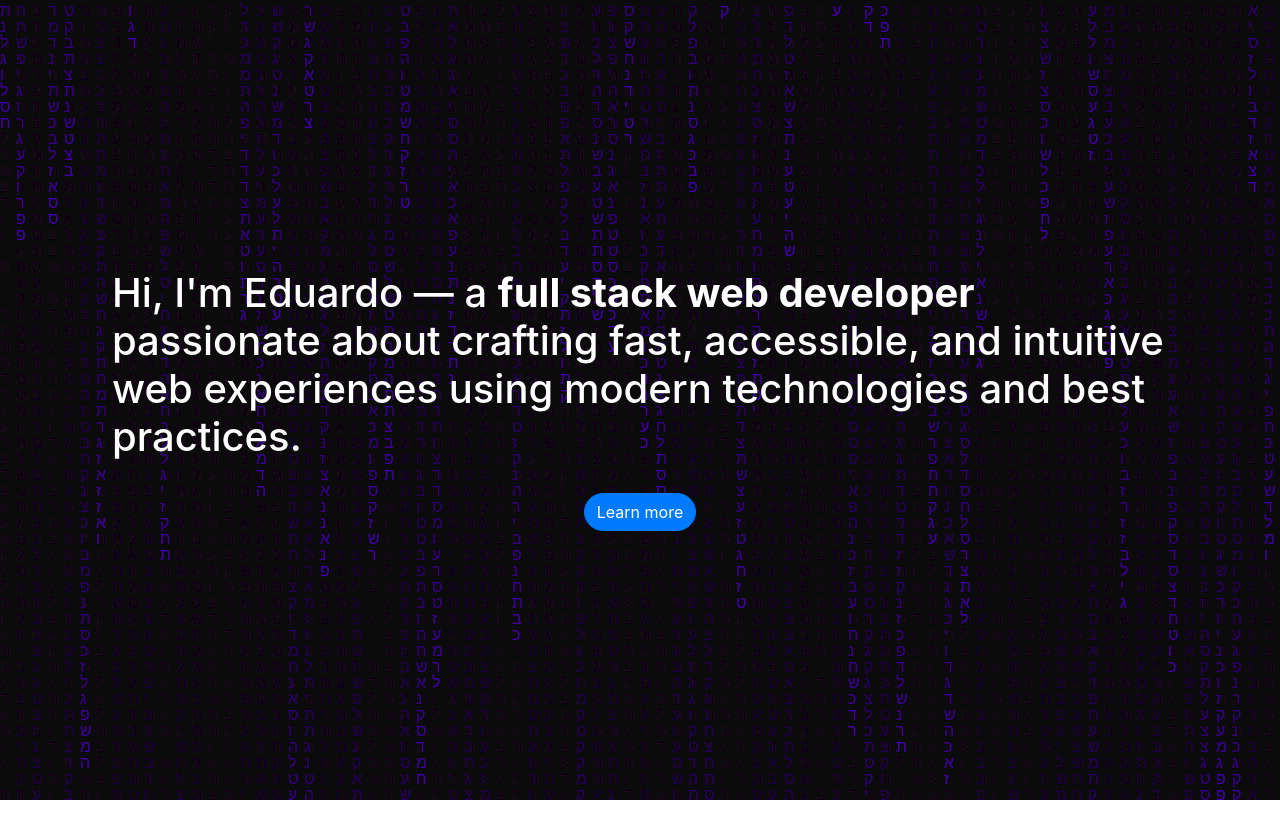
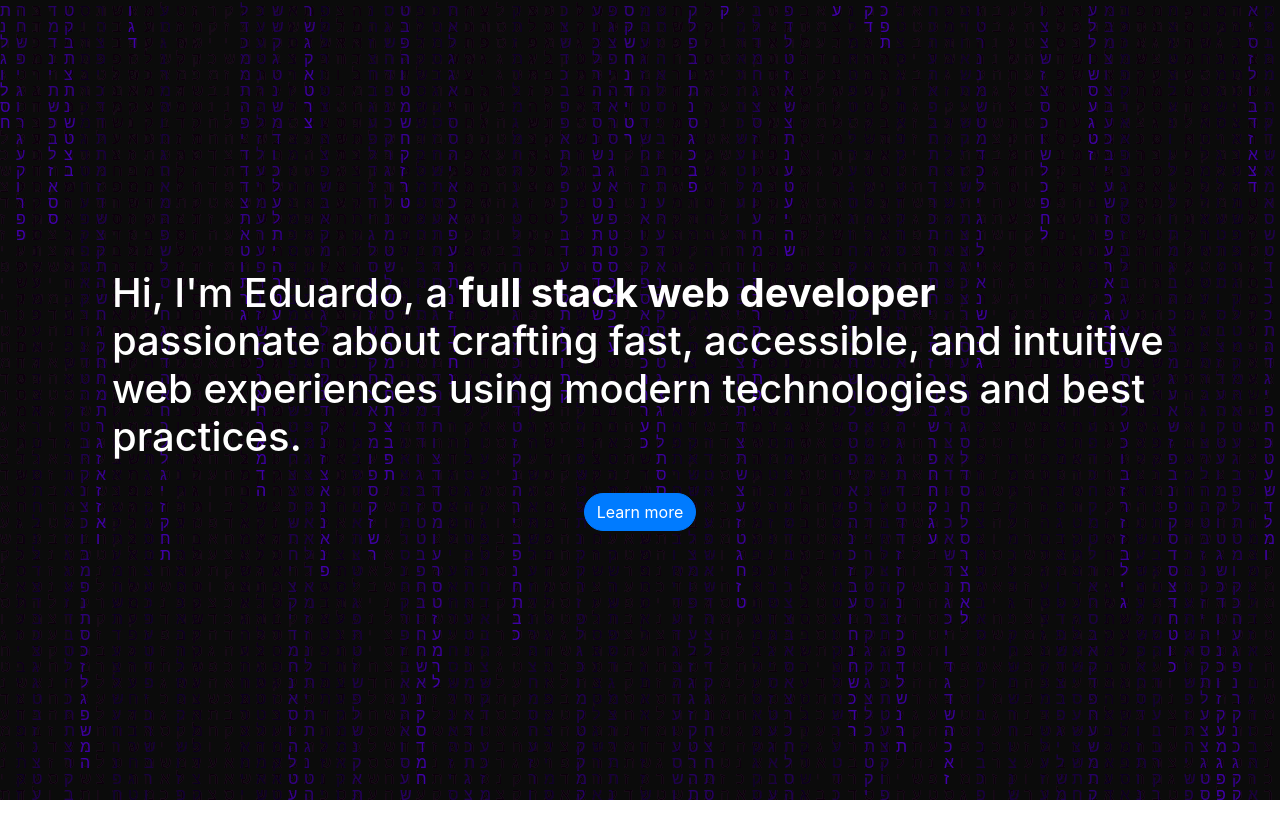
Before and after one commit to eduardomecchia/nuxt-portfolio, a Nuxt app: page / in a window 1280 px wide. Shown: the top 838 px of the page. Built offline with nearby package versions, Linux system fonts and the light colour scheme.

Commit message:
fix: punctuation

```diff
--- a/components/jumbotron.vue
+++ b/components/jumbotron.vue
@@ -1,7 +1,7 @@
 <template>
     <div class="jumbotron">
         <h1 class="jumbotron__heading slide-in-from-left">
-            Hi, I'm Eduardo — a
+            Hi, I'm Eduardo, a
             <strong class="gradient-text">full stack web developer</strong><br/>
             passionate about crafting fast, accessible, and intuitive web experiences using modern technologies and best practices.<br/>
         </h1>
```
